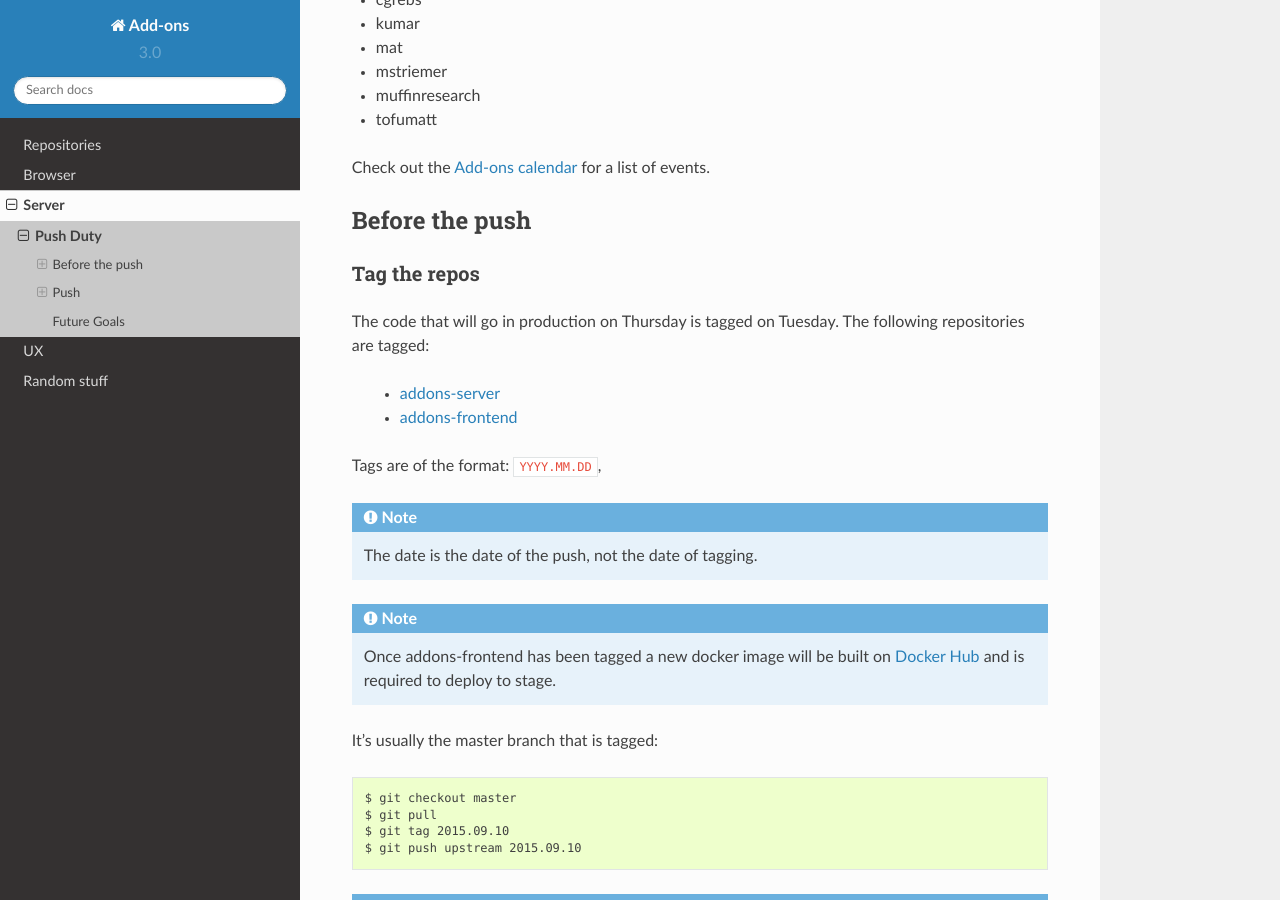
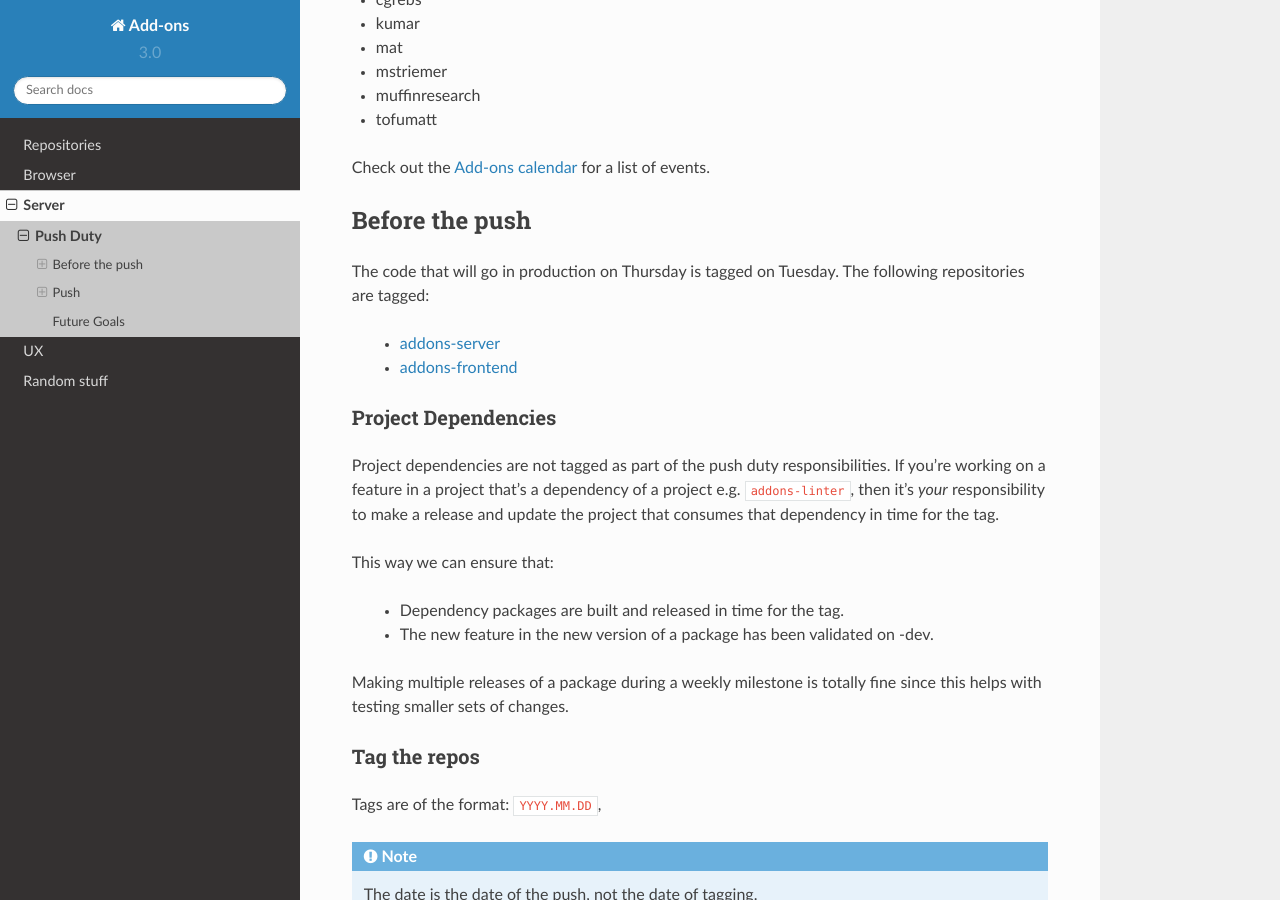
Before and after one commit to mozilla/addons, a Sphinx documentation site: the page built from docs/server/push-duty.rst, in a window 1280 px wide and 900 px high, scrolled down 244 px. Built offline with Sphinx 7.4.7 and the Read the Docs theme 2.0.0, drawn with Linux system fonts in a browser that asks for light colours.

Commit message:
Add docs re: project dependencies

```diff
--- a/docs/server/push-duty.rst
+++ b/docs/server/push-duty.rst
@@ -16,14 +16,32 @@ Check out the `Add-ons calendar <https://calendar.google.com/calendar/embed?src=
 Before the push
 ---------------
 
-Tag the repos
-+++++++++++++
 
 The code that will go in production on Thursday is tagged on Tuesday. The
 following repositories are tagged:
 
     * `addons-server <https://github.com/mozilla/addons-server/>`_
     * `addons-frontend <https://github.com/mozilla/addons-frontend/>`_
+
+Project Dependencies
+++++++++++++++++++++
+
+Project dependencies are not tagged as part of the push duty responsibilities.
+If you're working on a feature in a project that's a dependency of a project
+e.g. ``addons-linter``, then it's *your* responsibility to make a release and
+update the project that consumes that dependency in time for the tag.
+
+This way we can ensure that:
+
+  * Dependency packages are built and released in time for the tag.
+  * The new feature in the new version of a package has been validated on
+    -dev.
+
+Making multiple releases of a package during a weekly milestone is totally
+fine since this helps with testing smaller sets of changes.
+
+Tag the repos
++++++++++++++
 
 Tags are of the format: ``YYYY.MM.DD``,
 
```
